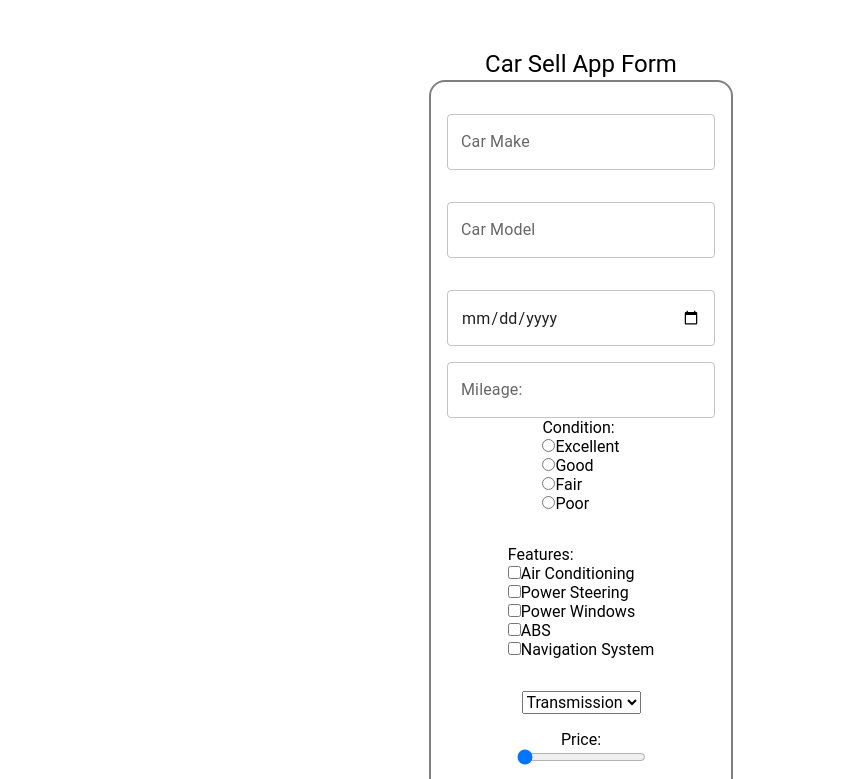
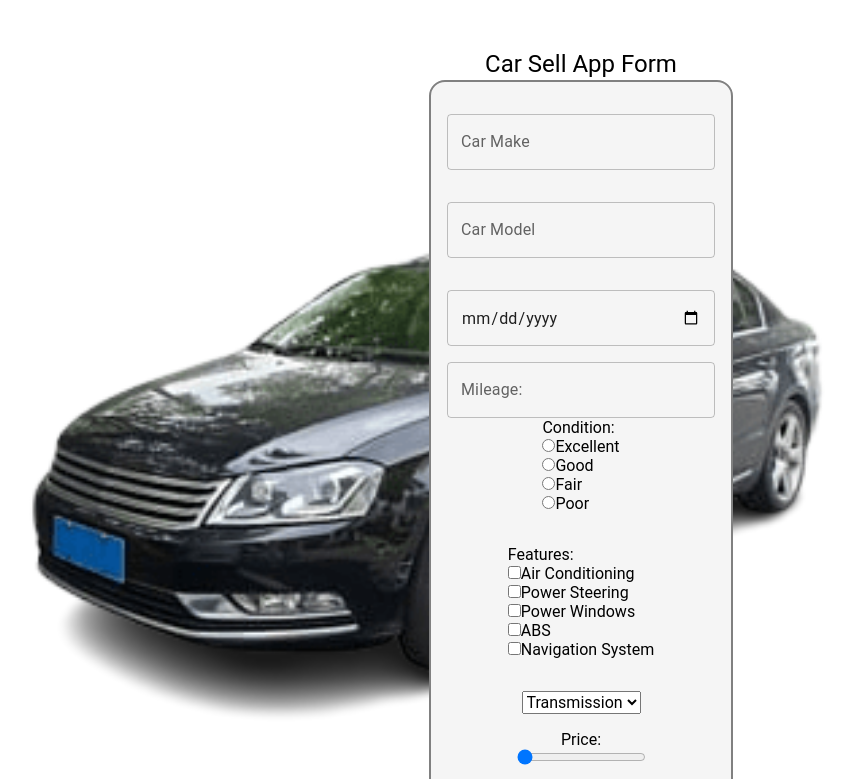
Before and after one commit to NBru-cee/carSellAppForm, a React (Vite) app: page / in a window 1280 px wide. Shown: the top 779 px of the page, without its empty margins (59-912 px from the left). Built offline with nearby package versions, Linux system fonts and the light colour scheme.

Commit message:
added styles

```diff
--- a/src/App.jsx
+++ b/src/App.jsx
@@ -44,6 +44,7 @@ function App() {
                   justifyContent={"center"}
                   flexDirection={"column"}
                   py="3rem"
+                  className="wrapper"
             >
                   <Typography variant="h5">Car Sell App Form</Typography>
                   <form
@@ -58,6 +59,7 @@ function App() {
                               justifyContent: "center",
                               flexDirection: "column",
                         }}
+                        className="mainForm"
                   >
                         <TextField
                               label=" Car Make"
--- a/src/index.css
+++ b/src/index.css
@@ -12,3 +12,13 @@ input[type="date"] {
       min-width: 15rem;
       max-width: 15rem;
 }
+
+.wrapper {
+      background-image: url('./assets/daily-travel-car.png');
+      background-repeat: no-repeat;
+      background-size: contain;
+}
+
+.mainForm {
+      background: whitesmoke;
+}
```
Also changed, not shown: src/assets/daily-travel-car.png (added).
